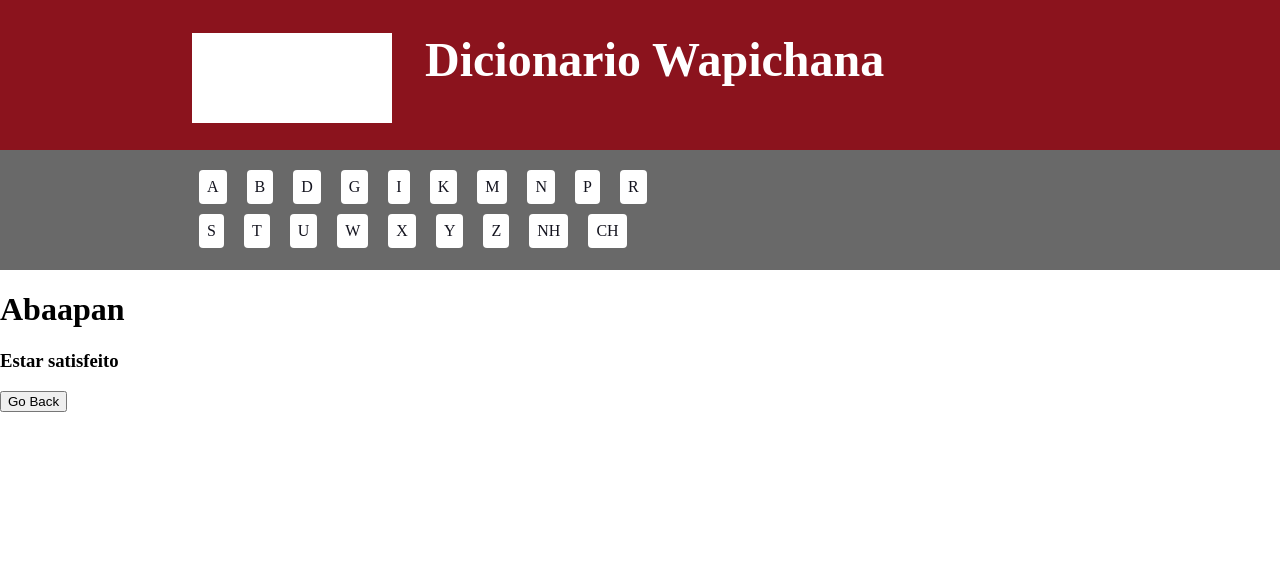
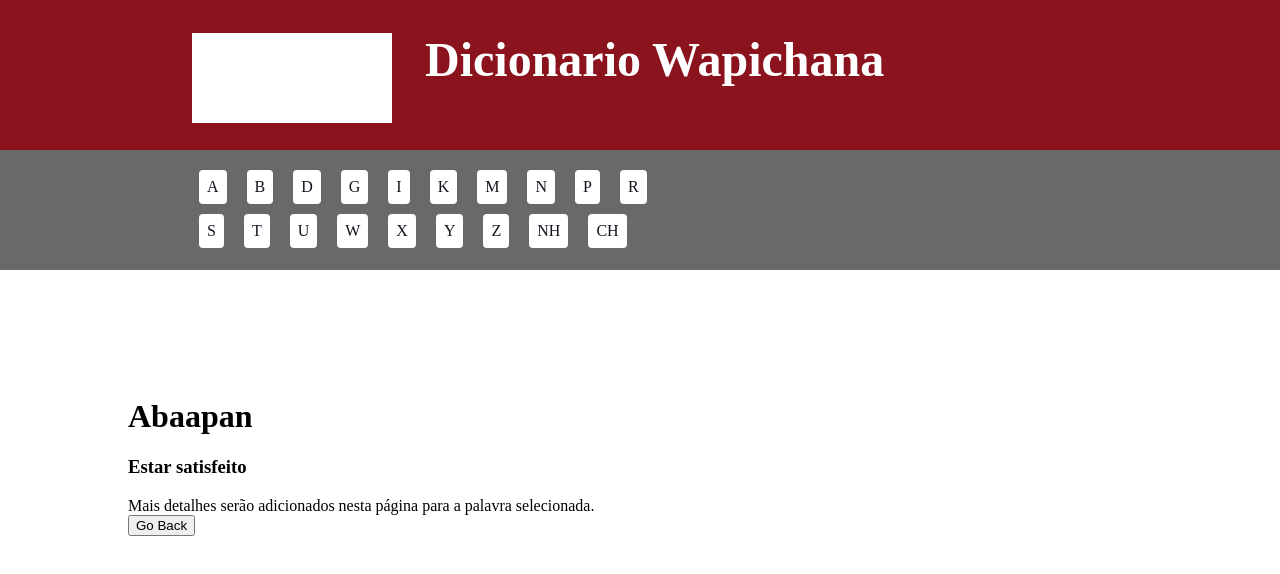
Before and after one commit to geocarlos/wapichana-dictionary-for-aws, a React (Create React App) app: page /1/Abaapan in a window 1280 px wide. Shown: the top 574 px of the page. Built offline with nearby package versions, Linux system fonts and the light colour scheme.

Commit message:
Add comment to page

```diff
--- a/src/containers/Word.jsx
+++ b/src/containers/Word.jsx
@@ -9,11 +9,14 @@ const Word = () => {
 	const { wordId } = useParams();
 
 	return (
-		<>
+		<div style={{ margin: '10%' }}>
 			<h1>{wordList[wordId].word}</h1>
 			<h3>{wordList[wordId].definition}</h3>
+			<div>
+				Mais detalhes serão adicionados nesta página para a palavra selecionada.
+			</div>
 			<button onClick={() => history.push('/')}>Go Back</button>
-		</>
+		</div>
 	)
 }
 
```
